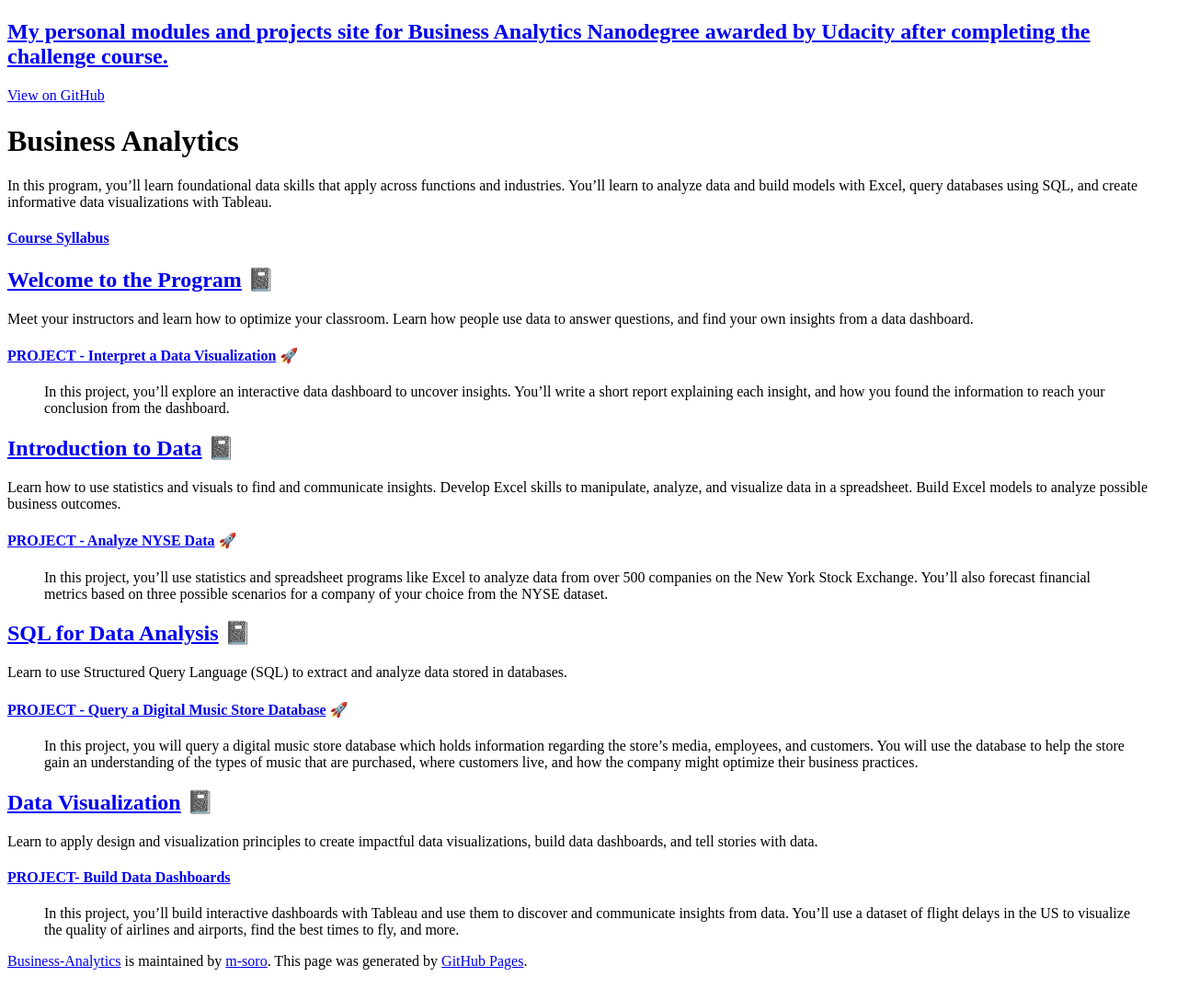
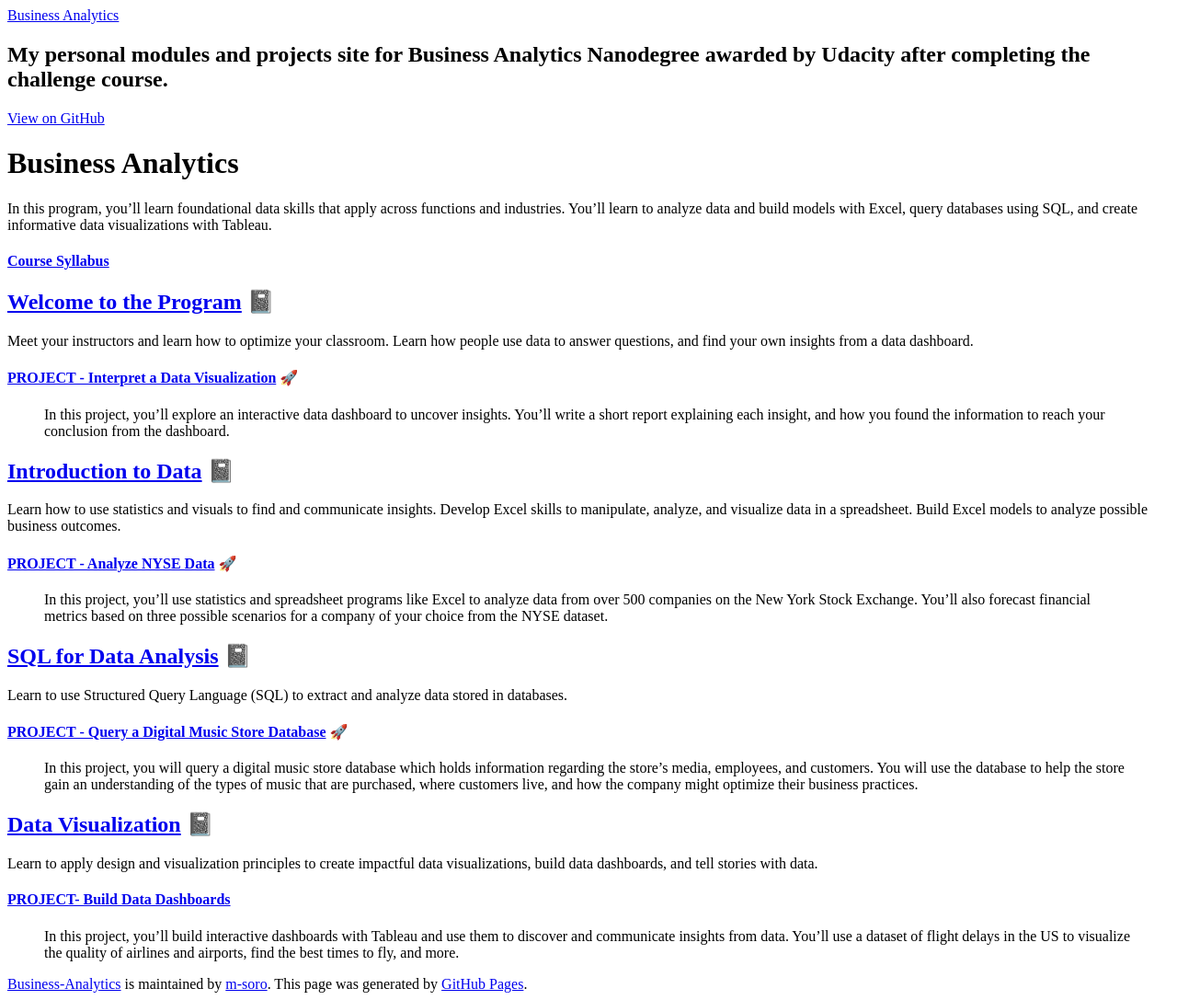
Before and after one commit to m-soro/Business-Analytics, a Jekyll site: the page built from README.md, in a window 1280 px wide. Shown: the whole page at 92% size. Built offline with Jekyll 4.4.1, drawn with Linux system fonts in a browser that asks for light colours; emoji names are drawn with the system emoji font; our own code applies the rules of GitHub Pages for plain Markdown files; before the commit the page ends 1062 px from its top, so only the background shows below that.

Commit message:
converted jumbotron to index link

```diff
--- a/_layouts/default.html
+++ b/_layouts/default.html
@@ -23,7 +23,7 @@
     <!-- <a id="skip-to-content" href="#content">Skip to the content.</a> -->
 
     <header class="page-header" role="banner">
-      <h1 class="project-name"><a href="https://m-soro.github.io/Business-Analytics/"{{ page.title | default: site.title | default: site.github.repository_name }}</a></h1>
+      <a href="https://m-soro.github.io/Business-Analytics/"<h1 class="project-name">{{ page.title | default: site.title | default: site.github.repository_name }}</h1></a>
       <h2 class="project-tagline">{{ page.description | default: site.description | default: site.github.project_tagline }}</h2>
       {% if site.github.is_project_page %}
         <a href="{{ site.github.repository_url }}" class="btn">View on GitHub</a>
```
